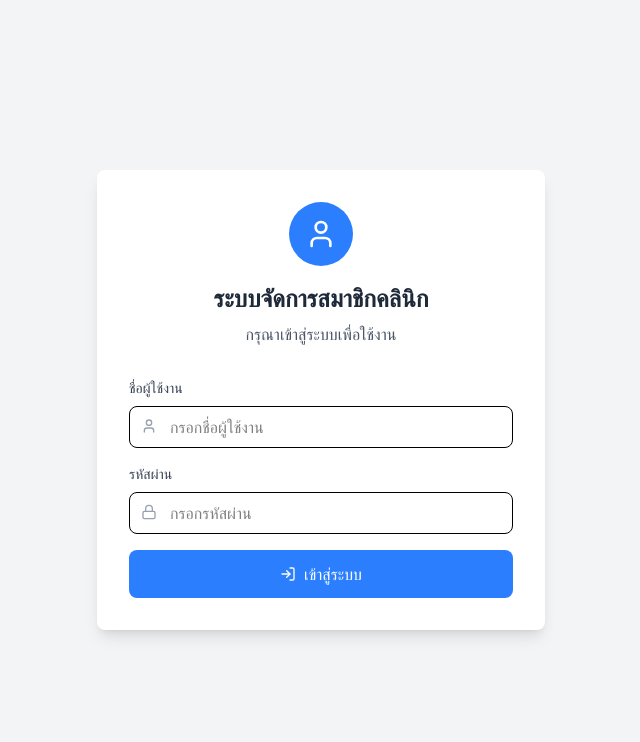
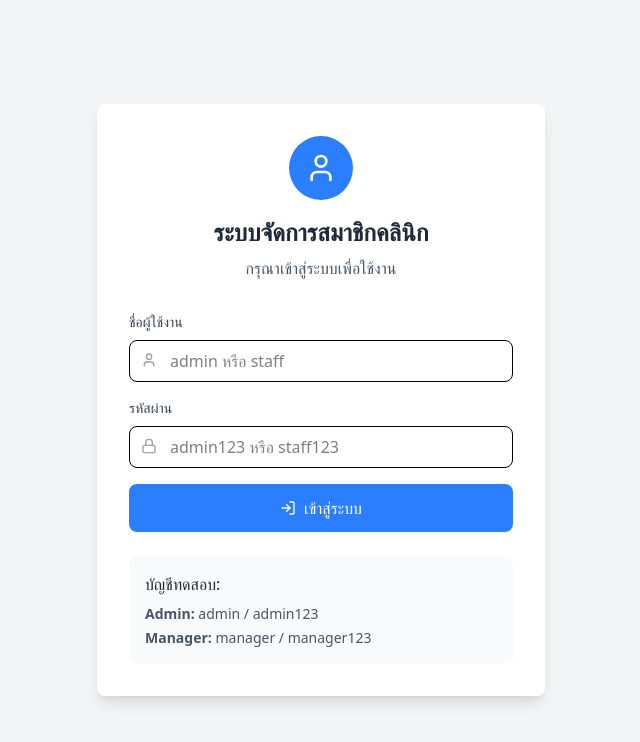
Before and after one commit to cure-connect/clinic-member-web, a React (Vite) app: page /login in a window 1280 px wide. Shown: the top 742 px of the page, without its empty margins (319-959 px from the left). Built offline with nearby package versions, Linux system fonts and the light colour scheme.

Commit message:
test authen

```diff
--- a/src/App.tsx
+++ b/src/App.tsx
@@ -1,24 +1,25 @@
 import React, { useState, useEffect } from 'react';
 import { Routes, Route, Navigate } from 'react-router-dom';
-import type { User, Member, Coupon } from './types/index.tsx';
-import LoginPage from '../src/components/Auth/LoginPage.tsx';
-import Header from '../src/components/Layouts/Header.tsx';
-import Sidebar from '../src/components/Layouts/Sidebar.tsx';
-import DashboardPage from '../src/pages/Dashboard/Dashboard.tsx';
-import MembersPage from '../src/pages/Member/Member.tsx';
-import CreateMemberPage from '../src/pages/Member/CreateMemberPage.tsx';
-import ImportMembersPage from '../src/pages/Member/ImportMember.tsx';
-import PrintCardPage from '../src/pages/Member/PrintCardPage.tsx';
-import PointsManagementPage from '../src/pages/Points/PointManagePage.tsx';
-import CreateCouponPage from '../src/pages/Coupon/CreateCoupon.tsx';
-import UseCouponPage from '../src/pages/Coupon/UseCouponPage.tsx';
-import CouponHistoryPage from '../src/pages/Coupon/CouponHistory.tsx';
-import UsersManagementPage from '../src/pages/Users/UserManagement.tsx';
+import type { User, Member, Coupon, PageType } from './types/index.tsx';
+import LoginPage from './components/Auth/LoginPage.tsx';
+import Header from './components/Layouts/Header.tsx';
+import Sidebar from './components/Layouts/Sidebar.tsx';
+import DashboardPage from './pages/Dashboard/Dashboard.tsx';
+import MembersPage from './pages/Member/Member.tsx';
+import CreateMemberPage from './pages/Member/CreateMemberPage.tsx';
+import ImportMembersPage from './pages/Member/ImportMember.tsx';
+import PrintCardPage from './pages/Member/PrintCardPage.tsx';
+import PointsManagementPage from './pages/Points/PointManagePage.tsx';
+import CreateCouponPage from './pages/Coupon/CreateCoupon.tsx';
+import UseCouponPage from './pages/Coupon/UseCouponPage.tsx';
+import CouponHistoryPage from './pages/Coupon/CouponHistory.tsx';
+import UsersManagementPage from './pages/Users/UserManagement.tsx';
 import './App.css';
 
 const App: React.FC = () => {
   const [user, setUser] = useState<User | null>(null);
   const [isLoading, setIsLoading] = useState<boolean>(true);
+  const [currentPage, setCurrentPage] = useState<PageType>('dashboard');
   const [selectedMember, setSelectedMember] = useState<Member | null>(null);
   const [members, setMembers] = useState<Member[]>([]);
   const [coupons, setCoupons] = useState<Coupon[]>([]);
@@ -64,18 +65,20 @@ const App: React.FC = () => {
     </div>
   );
 
+  if (!user) {
     return (
-    <>
-      {!user ? (
       <Routes>
         <Route path="/login" element={<LoginPage onLogin={handleLogin} />} />
         <Route path="*" element={<Navigate to="/login" replace />} />
       </Routes>
-      ) : (
+    );
+  }
+
+  return (
     <div className="min-h-screen bg-gray-100">
       <Header user={user} onLogout={handleLogout} />
       <div className="flex">
-            <Sidebar userRole={user.role} currentPage="members" setCurrentPage={() => {}} />
+        <Sidebar userRole={user.role} currentPage={currentPage} setCurrentPage={setCurrentPage} />
         <main className="flex-1 p-6">
           <Routes>
             <Route path="/" element={<Navigate to="/dashboard" replace />} />
@@ -87,7 +90,7 @@ const App: React.FC = () => {
                   members={members}
                   setSelectedMember={setSelectedMember}
                   selectedMember={selectedMember}
-                      setCurrentPage={() => {}}
+                  setCurrentPage={setCurrentPage}
                 />
               }
             />
@@ -110,8 +113,6 @@ const App: React.FC = () => {
         </main>
       </div>
     </div>
-      )}
-    </>
   );
 };
 
--- a/src/components/Auth/LoginPage.tsx
+++ b/src/components/Auth/LoginPage.tsx
@@ -1,46 +1,46 @@
 import React, { useState } from 'react';
 import { User, LogIn, Lock } from 'lucide-react';
 import type { User as UserType, LoginData } from '../../types/index.tsx';
-import { useNavigate } from 'react-router-dom';
 
 interface LoginPageProps {
-  onLogin: (user: UserType, token: string) => void;
+  onLogin: (user: UserType) => void;
 }
 
 const LoginPage: React.FC<LoginPageProps> = ({ onLogin }) => {
   const [loginData, setLoginData] = useState<LoginData>({
     username: '',
     password: '',
-    role: 'manager'
+    role: ''
   });
   const [isLoading, setIsLoading] = useState<boolean>(false);
   const [error, setError] = useState<string>('');
-  const navigate = useNavigate();
 
-  const handleSubmit = async (e: React.FormEvent<HTMLFormElement>) => {
+  const handleSubmit = async (e: React.FormEvent<HTMLFormElement>): Promise<void> => {
     e.preventDefault();
     setIsLoading(true);
     setError('');
 
-    try {
-      const response = await fetch('http://localhost:8888/auth/login', {
-        method: 'POST',
-        headers: { 'Content-Type': 'application/json' },
-        body: JSON.stringify(loginData),
-      });
+    // Simulate API call
+    setTimeout(() => {
+      // Demo users
+      const users: Record<string, { password: string; role: 'admin' | 'manager'; name: string }> = {
+        'admin': { password: 'admin123', role: 'admin', name: 'ผู้ดูแลระบบ' },
+        'manager': { password: 'manager123', role: 'manager', name: 'ผู้จัดการ' }
+      };
 
-      if (!response.ok) throw new Error('Invalid credentials');
-
-      const data = await response.json();
-      onLogin(data.data.username, data.data.token);
-      navigate('/dashboard');
-    } catch (err) {
-      setError('ชื่อผู้ใช้งานหรือรหัสผ่านไม่ถูกต้อง');
-    } finally {
+      const user = users[loginData.username];
+      if (user && user.password === loginData.password) {
+        onLogin({
+          username: loginData.username,
+          role: user.role,
+          name: user.name
+        });
+      } else {
+        setError('ชื่อผู้ใช้งานหรือรหัสผ่านไม่ถูกต้อง');
+      }
       setIsLoading(false);
-    }
+    }, 1000);
   };
-
 
   const handleInputChange = (field: keyof LoginData) => (
     e: React.ChangeEvent<HTMLInputElement>
@@ -78,7 +78,7 @@ const LoginPage: React.FC<LoginPageProps> = ({ onLogin }) => {
                 className="w-full pl-10 pr-3 py-2 border rounded-lg focus:outline-none focus:ring-2 focus:ring-blue-500"
                 value={loginData.username}
                 onChange={handleInputChange('username')}
-                placeholder="กรอกชื่อผู้ใช้งาน"
+                placeholder="admin หรือ staff"
               />
             </div>
           </div>
@@ -95,7 +95,7 @@ const LoginPage: React.FC<LoginPageProps> = ({ onLogin }) => {
                 className="w-full pl-10 pr-3 py-2 border rounded-lg focus:outline-none focus:ring-2 focus:ring-blue-500"
                 value={loginData.password}
                 onChange={handleInputChange('password')}
-                placeholder="กรอกรหัสผ่าน"
+                placeholder="admin123 หรือ staff123"
               />
             </div>
           </div>
@@ -103,15 +103,24 @@ const LoginPage: React.FC<LoginPageProps> = ({ onLogin }) => {
           <button
             type="submit"
             disabled={isLoading}
-            className={`w-full py-3 px-4 rounded-lg text-white font-medium flex items-center justify-center gap-2 ${isLoading
+            className={`w-full py-3 px-4 rounded-lg text-white font-medium flex items-center justify-center gap-2 ${
+              isLoading
                 ? 'bg-gray-400 cursor-not-allowed'
                 : 'bg-blue-500 hover:bg-blue-600'
-              }`}
+            }`}
           >
             <LogIn className="w-4 h-4" />
             {isLoading ? 'กำลังเข้าสู่ระบบ...' : 'เข้าสู่ระบบ'}
           </button>
         </form>
+
+        <div className="mt-6 p-4 bg-gray-50 rounded-lg">
+          <h3 className="font-medium text-gray-800 mb-2">บัญชีทดสอบ:</h3>
+          <div className="text-sm text-gray-600 space-y-1">
+            <p><strong>Admin:</strong> admin / admin123</p>
+            <p><strong>Manager:</strong> manager / manager123</p>
+          </div>
+        </div>
       </div>
     </div>
   );
--- a/src/components/Layouts/Header.tsx
+++ b/src/components/Layouts/Header.tsx
@@ -17,13 +17,13 @@ const Header: React.FC<HeaderProps> = ({ user, onLogout }) => (
           <div className="flex items-center gap-3">
             <div className="flex items-center gap-2">
               <User className="w-4 h-4 text-gray-600" />
-              <span className="text-sm text-gray-700">{user.name}</span>
+              <span className="text-sm text-gray-700">{user.username}</span>
               <span className={`text-xs px-2 py-1 rounded ${
-                user.role === 'admin'
+                user.role === 'manager'
                   ? 'bg-green-100 text-green-800'
                   : 'bg-blue-100 text-blue-800'
               }`}>
-                {user.role === 'admin' ? 'Admin' : 'Staff'}
+                {user.role === 'manager' ? 'manager' : 'admin'}
               </span>
             </div>
             <button
--- a/src/components/Layouts/Sidebar.tsx
+++ b/src/components/Layouts/Sidebar.tsx
@@ -1,8 +1,6 @@
 import React from 'react';
 import { useNavigate } from 'react-router-dom';
-import {
-  Users, UserPlus, Upload, Scan, Star, Gift, FileText, History, Settings
-} from 'lucide-react';
+import { Users, UserPlus, Upload, Scan, Star, Gift, FileText, History, Settings } from 'lucide-react';
 import type { NavigationItem, PageType } from '../../types/index.tsx';
 
 interface SidebarProps {
```
Lines whose indentation alone changed are shown as unchanged.
